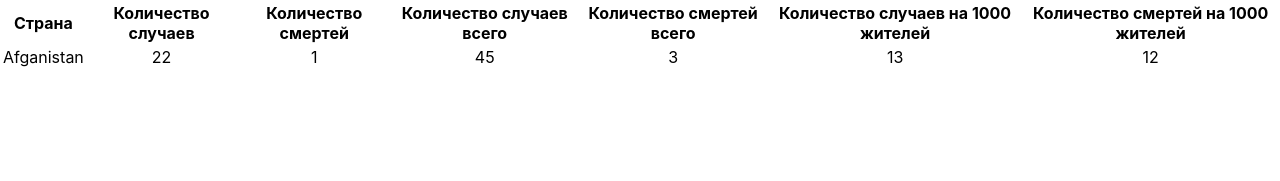
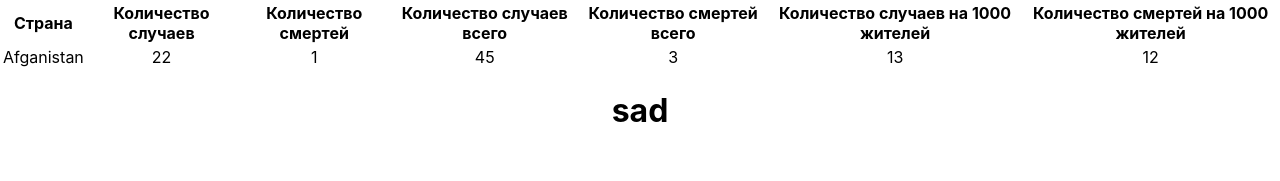
Before and after one commit to B-Stranger/Covid-19-Statistics, a React (Create React App) app: page / in a window 1280 px wide. Shown: the top 181 px of the page. Built offline with nearby package versions, Linux system fonts and the light colour scheme.

Commit message:
sad message

```diff
--- a/src/App.tsx
+++ b/src/App.tsx
@@ -7,6 +7,7 @@ function App() {
   return (
     <div className="App">
       <Table />
+      <h1>sad</h1>
     </div>
   );
 }
```
